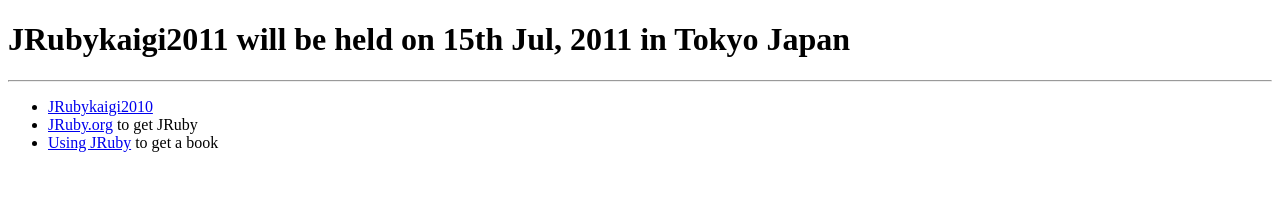
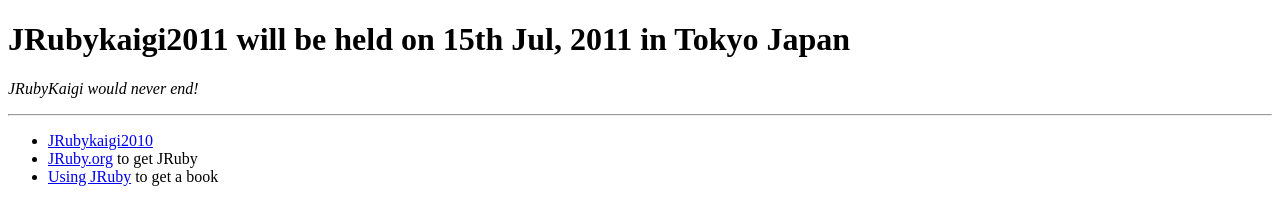
Before and after one commit to ayumin/jrubykaigi, a plain HTML site: page index.html in a window 1280 px wide. Drawn offline with Linux system fonts and the light colour scheme.

Commit message:
add message

```diff
--- a/index.html
+++ b/index.html
@@ -21,6 +21,7 @@
   </head>
   <body>
     <h1>JRubykaigi2011 will be held on 15th Jul, 2011 in Tokyo Japan</h1>
+    <p><i>JRubyKaigi would never end!</i></p>
     <hr>
     <ul>
       <li><a href="2010/index.html">JRubykaigi2010</a></li>
```
